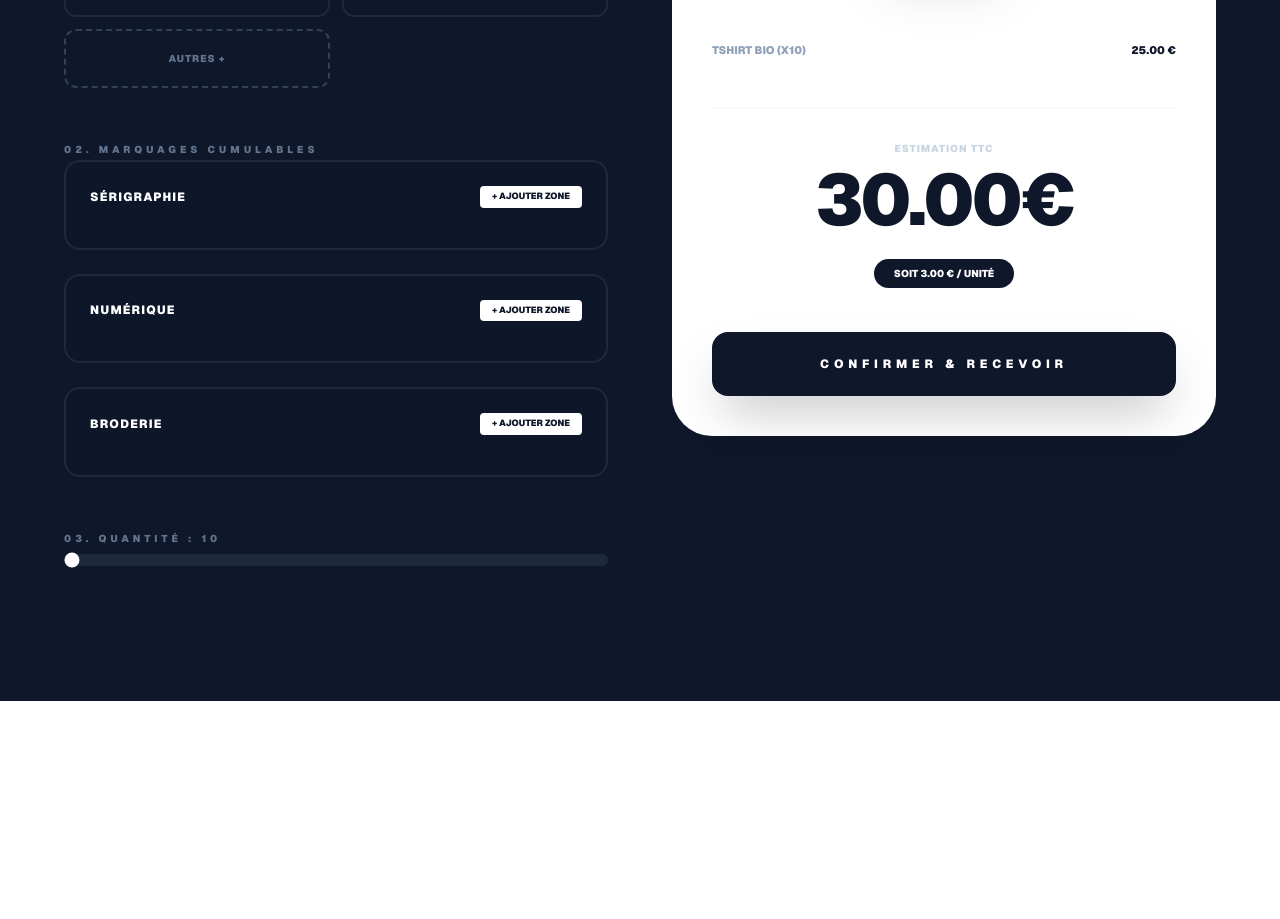
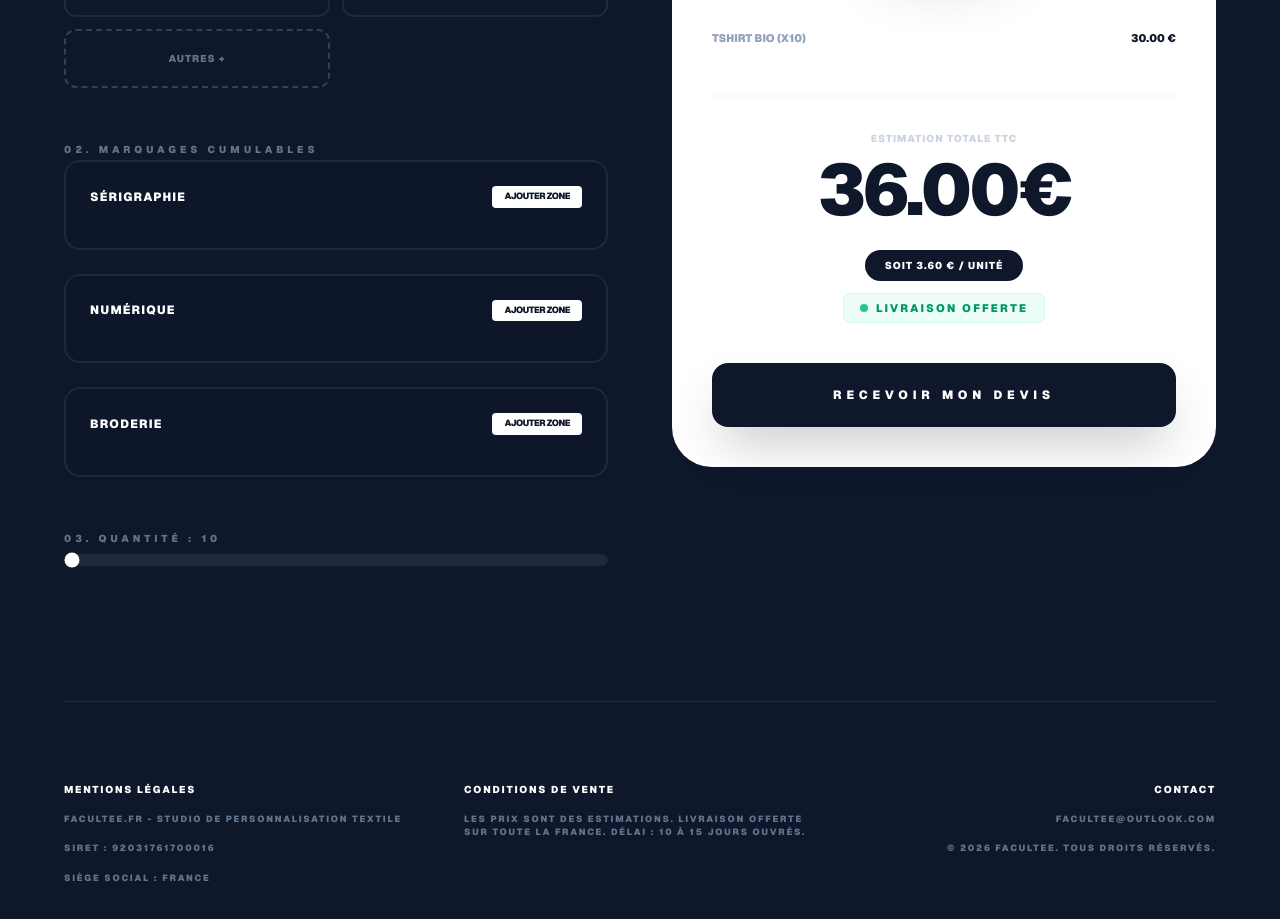
Before and after one commit to appsansnom75/monsitefacultee, a Next.js app: page /devis in a window 1280 px wide. Shown: the part 273-1192 px from the top of the page. Before the commit the page ends 974 px from the top, so only its background shows below. Built offline with nearby package versions, Linux system fonts and the light colour scheme.

Commit message:
ajout sireffdft

```diff
--- a/src/app/devis/page.tsx
+++ b/src/app/devis/page.tsx
@@ -1,33 +1,33 @@
 'use client';
-import React, { useState, useEffect } from 'react';
+import React, { useState } from 'react';
 
-// --- DONNÉES DE PRIX ---
+// --- DONNÉES DE PRIX (+20% APPLIQUÉS) ---
 const PRODUITS = [
-  { id: 'TSHIRT', nom: 'TSHIRT BIO', prixBase: 2.50, img: '👕' },
-  { id: 'HOODIE', nom: 'SWEAT À CAPUCHE', prixBase: 7.47, img: '🧥' },
-  { id: 'SWEAT', nom: 'SWEAT COL ROND', prixBase: 5.50, img: '👕' },
-  { id: 'TOTEBAG', nom: 'TOTE BAG COTON', prixBase: 1.00, img: '👜' },
+  { id: 'TSHIRT', nom: 'TSHIRT BIO', prixBase: 3.00, img: '👕' },
+  { id: 'HOODIE', nom: 'SWEAT À CAPUCHE', prixBase: 8.96, img: '🧥' },
+  { id: 'SWEAT', nom: 'SWEAT COL ROND', prixBase: 6.60, img: '👕' },
+  { id: 'TOTEBAG', nom: 'TOTE BAG COTON', prixBase: 1.20, img: '👜' },
 ];
 
 const FORFAITS_SERIGRAPHIE = [
-  { qte: 10, couleurs: [37.10, 64, 90.9, 117.80, 144.7, 171.6, 198.5, 225.4] },
-  { qte: 20, couleurs: [49.20, 78, 106.8, 135.60, 164.4, 193.2, 220, 250.8] },
-  { qte: 50, couleurs: [67.00, 96, 125, 154, 183, 212, 241, 270] },
-  { qte: 100, couleurs: [79.00, 109, 139, 169, 199, 229, 259, 289] },
-  { qte: 200, couleurs: [133.00, 168, 203, 238, 273, 308, 343, 378] },
+  { qte: 10, couleurs: [44.52, 76.80, 109.08, 141.36, 173.64, 205.92, 238.20, 270.48] },
+  { qte: 20, couleurs: [59.04, 93.60, 128.16, 162.72, 197.28, 231.84, 264.00, 300.96] },
+  { qte: 50, couleurs: [80.40, 115.20, 150.00, 184.80, 219.60, 254.40, 289.20, 324.00] },
+  { qte: 100, couleurs: [94.80, 130.80, 166.80, 202.80, 238.80, 274.80, 310.80, 346.80] },
+  { qte: 200, couleurs: [159.60, 201.60, 243.60, 285.60, 327.60, 369.60, 411.60, 453.60] },
 ];
 
 const FORFAITS_TRANSFERT = [
-  { qte: 10, prix: 47.10 }, { qte: 20, prix: 59.20 }, { qte: 50, prix: 92.50 },
-  { qte: 100, prix: 144 }, { qte: 200, prix: 253 }
+  { qte: 10, prix: 56.52 }, { qte: 20, prix: 71.04 }, { qte: 50, prix: 111.00 },
+  { qte: 100, prix: 172.80 }, { qte: 200, prix: 303.60 }
 ];
 
 const FORFAITS_BRODERIE = [
-  { qte: 10, emplacements: [69.2, 154.3, 165.8] }, // Coeur, Central, Dos
-  { qte: 20, emplacements: [98.4, 268.6, 291.6] },
-  { qte: 50, emplacements: [156.50, 603, 659.5] },
-  { qte: 100, emplacements: [241, 1110, 1217] },
-  { qte: 200, emplacements: [442, 2180, 2394] },
+  { qte: 10, emplacements: [83.04, 185.16, 198.96] },
+  { qte: 20, emplacements: [118.08, 322.32, 349.92] },
+  { qte: 50, emplacements: [187.80, 723.60, 791.40] },
+  { qte: 100, emplacements: [289.20, 1332.00, 1460.40] },
+  { qte: 200, emplacements: [530.40, 2616.00, 2872.80] },
 ];
 
 const EMPLACEMENTS = ['COEUR', 'CENTRAL', 'DOS', 'MANCHE'];
@@ -37,16 +37,12 @@ export default function ConfigurateurFacultee() {
   const [quantite, setQuantite] = useState(10);
   const [showPopup, setShowPopup] = useState(false);
 
-  // Sélections multiples pour Sérigraphie
   const [seriChoices, setSeriChoices] = useState<{place: string, colors: number}[]>([]);
-  // Sélections multiples pour Numérique
   const [numChoices, setNumChoices] = useState<string[]>([]);
-  // Sélections multiples pour Broderie (on stocke l'index du type : 0=coeur, 1=central, 2=dos)
   const [broderieChoices, setBroderieChoices] = useState<number[]>([]);
 
   const produit = PRODUITS.find(p => p.id === produitId) || PRODUITS[0];
 
-  // Fonctions de calcul
   const getPalier = (arr: any[]) => [...arr].reverse().find(f => quantite >= f.qte) || arr[0];
 
   const totalSerigraphie = seriChoices.reduce((acc, curr) => acc + getPalier(FORFAITS_SERIGRAPHIE).couleurs[curr.colors], 0);
@@ -60,13 +56,12 @@ export default function ConfigurateurFacultee() {
 
   return (
     <div className="min-h-screen bg-[#0f172a] text-white p-6 md:p-12 font-sans pb-32">
-      <div className="max-w-6xl mx-auto grid md:grid-cols-2 gap-16 items-start mb-20">
+      <div className="max-w-6xl mx-auto grid md:grid-cols-2 gap-16 items-start mb-32">
 
-        {/* GAUCHE : CONFIGURATION */}
+        {/* CONFIGURATION */}
         <div className="space-y-12">
-          <h1 className="text-4xl font-black tracking-tighter uppercase border-l-8 border-white pl-6">FACULTEE DEVIS</h1>
+          <h1 className="text-4xl font-black tracking-tighter uppercase border-l-8 border-white pl-6 non-italic">FACULTEE DEVIS</h1>
 
-          {/* SUPPORTS */}
           <div className="space-y-4">
             <label className="text-[10px] uppercase tracking-[0.4em] text-slate-500 font-black">01. SUPPORT TEXTILE</label>
             <div className="grid grid-cols-2 gap-3">
@@ -76,69 +71,68 @@ export default function ConfigurateurFacultee() {
                   {p.nom}
                 </button>
               ))}
-              <button onClick={() => setShowPopup(true)} className="p-5 rounded-xl border-2 border-dashed border-slate-700 text-slate-500 font-black text-[10px] tracking-widest hover:border-white hover:text-white transition-all">AUTRES +</button>
+              <button onClick={() => setShowPopup(true)} className="p-5 rounded-xl border-2 border-dashed border-slate-700 text-slate-500 font-black text-[10px] tracking-widest hover:border-white hover:text-white transition-all uppercase">AUTRES +</button>
             </div>
           </div>
 
-          {/* PERSONNALISATION MULTIPLE */}
           <div className="space-y-6">
             <label className="text-[10px] uppercase tracking-[0.4em] text-slate-500 font-black">02. MARQUAGES CUMULABLES</label>
 
-            {/* SÉRIGRAPHIE MULTIPLE */}
+            {/* SÉRIGRAPHIE */}
             <div className="p-6 rounded-2xl border-2 border-slate-800 bg-slate-900/30">
               <div className="flex justify-between items-center mb-4">
                 <span className="font-black text-xs tracking-widest uppercase">SÉRIGRAPHIE</span>
-                <button onClick={() => setSeriChoices([...seriChoices, {place: 'COEUR', colors: 0}])} className="bg-white text-slate-900 text-[9px] px-3 py-1 rounded font-black">+ AJOUTER ZONE</button>
+                <button onClick={() => setSeriChoices([...seriChoices, {place: 'COEUR', colors: 0}])} className="bg-white text-slate-900 text-[9px] px-3 py-1 rounded font-black uppercase tracking-tighter">AJOUTER ZONE</button>
               </div>
               {seriChoices.map((s, i) => (
                 <div key={i} className="flex gap-2 mt-2">
-                  <select className="flex-1 bg-slate-950 p-2 rounded text-[10px] font-bold border border-slate-800 uppercase" value={s.place} onChange={(e) => {
+                  <select className="flex-1 bg-slate-950 p-2 rounded text-[10px] font-black border border-slate-800 uppercase" value={s.place} onChange={(e) => {
                     const newC = [...seriChoices]; newC[i].place = e.target.value; setSeriChoices(newC);
                   }}>
                     {EMPLACEMENTS.map(e => <option key={e} value={e}>{e}</option>)}
                   </select>
-                  <select className="w-24 bg-slate-950 p-2 rounded text-[10px] font-bold border border-slate-800 uppercase" value={s.colors} onChange={(e) => {
+                  <select className="w-24 bg-slate-950 p-2 rounded text-[10px] font-black border border-slate-800 uppercase" value={s.colors} onChange={(e) => {
                     const newC = [...seriChoices]; newC[i].colors = Number(e.target.value); setSeriChoices(newC);
                   }}>
                     {[1,2,3,4,5,6,7,8].map((n, idx) => <option key={idx} value={idx}>{n} COUL.</option>)}
                   </select>
-                  <button onClick={() => setSeriChoices(seriChoices.filter((_, idx) => idx !== i))} className="text-red-500 font-bold px-2">✕</button>
+                  <button onClick={() => setSeriChoices(seriChoices.filter((_, idx) => idx !== i))} className="text-red-500 font-black px-2">✕</button>
                 </div>
               ))}
             </div>
 
-            {/* NUMÉRIQUE MULTIPLE */}
+            {/* NUMÉRIQUE */}
             <div className="p-6 rounded-2xl border-2 border-slate-800 bg-slate-900/30">
               <div className="flex justify-between items-center mb-4">
                 <span className="font-black text-xs tracking-widest uppercase">NUMÉRIQUE</span>
-                <button onClick={() => setNumChoices([...numChoices, 'COEUR'])} className="bg-white text-slate-900 text-[9px] px-3 py-1 rounded font-black">+ AJOUTER ZONE</button>
+                <button onClick={() => setNumChoices([...numChoices, 'COEUR'])} className="bg-white text-slate-900 text-[9px] px-3 py-1 rounded font-black uppercase tracking-tighter">AJOUTER ZONE</button>
               </div>
               {numChoices.map((n, i) => (
                 <div key={i} className="flex gap-2 mt-2">
-                  <select className="flex-1 bg-slate-950 p-2 rounded text-[10px] font-bold border border-slate-800 uppercase" value={n} onChange={(e) => {
+                  <select className="flex-1 bg-slate-950 p-2 rounded text-[10px] font-black border border-slate-800 uppercase" value={n} onChange={(e) => {
                     const newC = [...numChoices]; newC[i] = e.target.value; setNumChoices(newC);
                   }}>
                     {EMPLACEMENTS.map(e => <option key={e} value={e}>{e}</option>)}
                   </select>
-                  <button onClick={() => setNumChoices(numChoices.filter((_, idx) => idx !== i))} className="text-red-500 font-bold px-2">✕</button>
+                  <button onClick={() => setNumChoices(numChoices.filter((_, idx) => idx !== i))} className="text-red-500 font-black px-2">✕</button>
                 </div>
               ))}
             </div>
 
-            {/* BRODERIE MULTIPLE */}
+            {/* BRODERIE */}
             <div className="p-6 rounded-2xl border-2 border-slate-800 bg-slate-900/30">
               <div className="flex justify-between items-center mb-4">
                 <span className="font-black text-xs tracking-widest uppercase">BRODERIE</span>
-                <button onClick={() => setBroderieChoices([...broderieChoices, 0])} className="bg-white text-slate-900 text-[9px] px-3 py-1 rounded font-black">+ AJOUTER ZONE</button>
+                <button onClick={() => setBroderieChoices([...broderieChoices, 0])} className="bg-white text-slate-900 text-[9px] px-3 py-1 rounded font-black uppercase tracking-tighter">AJOUTER ZONE</button>
               </div>
               {broderieChoices.map((b, i) => (
                 <div key={i} className="flex gap-2 mt-2">
-                  <select className="flex-1 bg-slate-950 p-2 rounded text-[10px] font-bold border border-slate-800 uppercase" value={b} onChange={(e) => {
+                  <select className="flex-1 bg-slate-950 p-2 rounded text-[10px] font-black border border-slate-800 uppercase" value={b} onChange={(e) => {
                     const newC = [...broderieChoices]; newC[i] = Number(e.target.value); setBroderieChoices(newC);
                   }}>
                     <option value={0}>COEUR</option><option value={1}>CENTRAL</option><option value={2}>DOS</option>
                   </select>
-                  <button onClick={() => setBroderieChoices(broderieChoices.filter((_, idx) => idx !== i))} className="text-red-500 font-bold px-2">✕</button>
+                  <button onClick={() => setBroderieChoices(broderieChoices.filter((_, idx) => idx !== i))} className="text-red-500 font-black px-2">✕</button>
                 </div>
               ))}
             </div>
@@ -150,49 +144,79 @@ export default function ConfigurateurFacultee() {
           </div>
         </div>
 
-        {/* DROITE : PRIX & FLOTTANT */}
+        {/* RÉCAPITULATIF BLANC */}
         <div className="relative pt-20 md:pt-40">
           <div className="absolute top-0 left-1/2 -translate-x-1/2 -translate-y-16 z-20 pointer-events-none">
             <div className="text-[130px] md:text-[200px] animate-float drop-shadow-2xl">{produit.img}</div>
           </div>
 
-          <div className="bg-white text-slate-900 p-10 rounded-[2.5rem] shadow-3xl relative z-10 border-t-[12px] border-slate-100">
-            <h2 className="font-black uppercase text-[10px] tracking-[0.5em] text-slate-300 mb-10 text-center">RÉCAPITULATIF PROVISOIRE</h2>
+          <div className="bg-white text-slate-900 p-10 rounded-[2.5rem] shadow-3xl relative z-10">
+            <h2 className="font-black uppercase text-[10px] tracking-[0.5em] text-slate-300 mb-10 text-center">RÉCAPITULATIF HT</h2>
 
             <div className="space-y-4 mb-12">
                <div className="flex justify-between text-[11px] font-black uppercase"><span className="text-slate-400">{produit.nom} (x{quantite})</span><span>{(produit.prixBase * quantite).toFixed(2)} €</span></div>
-               {totalSerigraphie > 0 && <div className="flex justify-between text-[11px] font-black uppercase"><span className="text-slate-400">TOTAL SÉRIGRAPHIE</span><span>{totalSerigraphie.toFixed(2)} €</span></div>}
-               {totalNumerique > 0 && <div className="flex justify-between text-[11px] font-black uppercase"><span className="text-slate-400">TOTAL NUMÉRIQUE</span><span>{totalNumerique.toFixed(2)} €</span></div>}
-               {totalBroderie > 0 && <div className="flex justify-between text-[11px] font-black uppercase"><span className="text-slate-400">TOTAL BRODERIE</span><span>{totalBroderie.toFixed(2)} €</span></div>}
+               {totalSerigraphie > 0 && <div className="flex justify-between text-[11px] font-black uppercase"><span className="text-slate-400">SÉRIGRAPHIE</span><span>{totalSerigraphie.toFixed(2)} €</span></div>}
+               {totalNumerique > 0 && <div className="flex justify-between text-[11px] font-black uppercase"><span className="text-slate-400">NUMÉRIQUE</span><span>{totalNumerique.toFixed(2)} €</span></div>}
+               {totalBroderie > 0 && <div className="flex justify-between text-[11px] font-black uppercase"><span className="text-slate-400">BRODERIE</span><span>{totalBroderie.toFixed(2)} €</span></div>}
             </div>
 
-            <div className="text-center space-y-2 border-t-2 border-slate-50 pt-8">
-              <p className="text-[10px] font-black text-slate-300 uppercase tracking-widest">ESTIMATION TTC</p>
+            <div className="text-center space-y-2 border-t-4 border-slate-50 pt-8">
+              <p className="text-[10px] font-black text-slate-300 uppercase tracking-widest">ESTIMATION TOTALE TTC</p>
               <div className="text-7xl font-black tracking-tighter text-slate-900">{totalTTC.toFixed(2)}€</div>
-              <div className="pt-4"><span className="bg-slate-900 text-white px-5 py-2 text-[10px] font-black uppercase rounded-full">SOIT {prixUnitaireTTC.toFixed(2)} € / UNITÉ</span></div>
+
+              <div className="flex flex-col items-center gap-3 pt-4">
+                <span className="bg-slate-900 text-white px-5 py-2 text-[10px] font-black uppercase rounded-full tracking-widest">
+                  SOIT {prixUnitaireTTC.toFixed(2)} € / UNITÉ
+                </span>
+                {/* BADGE LIVRAISON OFFERTE */}
+                <span className="flex items-center gap-2 text-emerald-600 font-black text-[11px] tracking-[0.2em] uppercase bg-emerald-50 px-4 py-1.5 rounded-lg border border-emerald-100">
+                  <span className="w-2 h-2 bg-emerald-500 rounded-full animate-pulse"></span>
+                  LIVRAISON OFFERTE
+                </span>
+              </div>
             </div>
 
-            <button onClick={() => setShowPopup(true)} className="w-full mt-12 bg-slate-900 text-white py-6 rounded-2xl font-black uppercase text-xs tracking-[0.4em] hover:bg-slate-800 transition-all hover:scale-[1.03] shadow-2xl">
-              CONFIRMER & RECEVOIR
+            <button onClick={() => setShowPopup(true)} className="w-full mt-10 bg-slate-900 text-white py-6 rounded-2xl font-black uppercase text-xs tracking-[0.4em] hover:invert transition-all shadow-2xl">
+              RECEVOIR MON DEVIS
             </button>
           </div>
         </div>
       </div>
 
-      {/* POPUP MODAL SMOOTH */}
+      {/* FOOTER LÉGAL */}
+      <footer className="max-w-6xl mx-auto border-t border-slate-800 pt-20 pb-10">
+        <div className="grid md:grid-cols-3 gap-12 text-[9px] font-black uppercase tracking-[0.2em] text-slate-500">
+          <div className="space-y-4">
+            <p className="text-white text-[10px]">MENTIONS LÉGALES</p>
+            <p>FACULTEE.FR - STUDIO DE PERSONNALISATION TEXTILE</p>
+            <p>SIRET : 92031761700016 </p>
+            <p>SIÈGE SOCIAL : FRANCE</p>
+          </div>
+          <div className="space-y-4">
+            <p className="text-white text-[10px]">CONDITIONS DE VENTE</p>
+            <p>LES PRIX SONT DES ESTIMATIONS. LIVRAISON OFFERTE SUR TOUTE LA FRANCE. DÉLAI : 10 À 15 JOURS OUVRÉS.</p>
+          </div>
+          <div className="space-y-4 text-right">
+            <p className="text-white text-[10px]">CONTACT</p>
+            <p>facultee@outlook.com</p>
+            <p>© 2026 FACULTEE. TOUS DROITS RÉSERVÉS.</p>
+          </div>
+        </div>
+      </footer>
+
+      {/* POPUP CONTACT */}
       {showPopup && (
         <div className="fixed inset-0 z-[100] flex items-center justify-center p-4">
-          <div className="absolute inset-0 bg-slate-950/90 backdrop-blur-md" onClick={() => setShowPopup(false)}></div>
-          <div className="bg-white text-slate-900 w-full max-w-lg p-10 rounded-[3rem] relative z-10 shadow-2xl animate-in fade-in zoom-in duration-300">
-            <h3 className="text-4xl font-black uppercase tracking-tighter mb-2 leading-none">PARLONS DE VOTRE PROJET.</h3>
-            <p className="text-[10px] font-black text-slate-400 uppercase tracking-widest mb-8">Nous reviendrons vers vous sous 24h.</p>
-
+          <div className="absolute inset-0 bg-slate-950/90 backdrop-blur-sm" onClick={() => setShowPopup(false)}></div>
+          <div className="bg-white text-slate-900 w-full max-w-lg p-12 rounded-[3rem] relative z-10 shadow-2xl border-t-[10px] border-slate-900">
+            <h3 className="text-4xl font-black uppercase tracking-tighter mb-4 leading-none">FINALISONS LE PROJET.</h3>
+            <p className="text-[10px] font-black text-slate-400 uppercase tracking-widest mb-10">Laissez vos coordonnées pour recevoir votre devis officiel.</p>
             <div className="space-y-4">
-              <input type="text" placeholder="MAIL OU TÉLÉPHONE" className="w-full border-2 border-slate-100 p-5 rounded-2xl font-black uppercase text-xs outline-none focus:border-slate-900 transition-all" />
-              <textarea placeholder="VOTRE PROJET EN QUELQUES MOTS (FACULTATIF)" rows={3} className="w-full border-2 border-slate-100 p-5 rounded-2xl font-black uppercase text-xs outline-none focus:border-slate-900 transition-all" />
-              <button className="w-full bg-slate-900 text-white py-6 rounded-2xl font-black uppercase text-xs tracking-[0.3em] hover:invert transition-all">ENVOYER LA DEMANDE</button>
+              <input type="text" placeholder="MAIL OU TÉLÉPHONE" className="w-full border-2 border-slate-100 p-6 rounded-2xl font-black uppercase text-xs outline-none focus:border-slate-900 transition-all placeholder:text-slate-300" />
+              <textarea placeholder="VOTRE PROJET (COULEURS, LOGOS...)" rows={3} className="w-full border-2 border-slate-100 p-6 rounded-2xl font-black uppercase text-xs outline-none focus:border-slate-900 transition-all placeholder:text-slate-300" />
+              <button className="w-full bg-slate-900 text-white py-6 rounded-2xl font-black uppercase text-xs tracking-[0.3em] hover:invert transition-all shadow-xl">ENVOYER LA DEMANDE</button>
             </div>
-            <button onClick={() => setShowPopup(false)} className="absolute top-6 right-8 font-black text-slate-300 hover:text-slate-900 transition-all uppercase text-[10px] tracking-widest">FERMER</button>
+            <button onClick={() => setShowPopup(false)} className="absolute top-8 right-10 font-black text-slate-200 hover:text-slate-900 transition-all uppercase text-[9px] tracking-widest">FERMER</button>
           </div>
         </div>
       )}
@@ -200,8 +224,6 @@ export default function ConfigurateurFacultee() {
       <style dangerouslySetInnerHTML={{ __html: `
         @keyframes float { 0% { transform: translateY(0px) rotate(0deg); } 50% { transform: translateY(-30px) rotate(5deg); } 100% { transform: translateY(0px) rotate(0deg); } }
         .animate-float { animation: float 6s ease-in-out infinite !important; display: inline-block; }
-        .animate-in { animation: zoomIn 0.3s ease-out; }
-        @keyframes zoomIn { from { opacity: 0; transform: scale(0.95); } to { opacity: 1; transform: scale(1); } }
       `}} />
     </div>
   );
```
